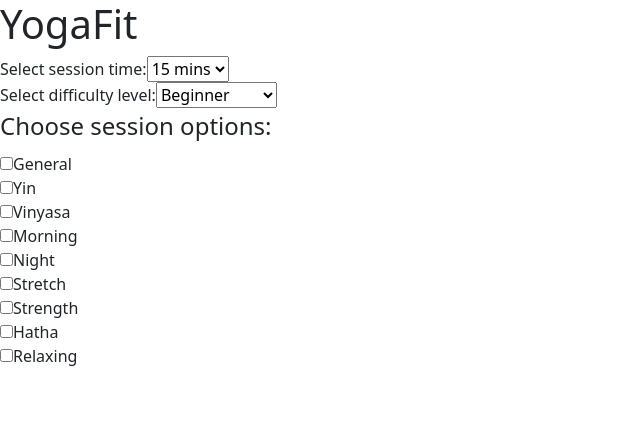
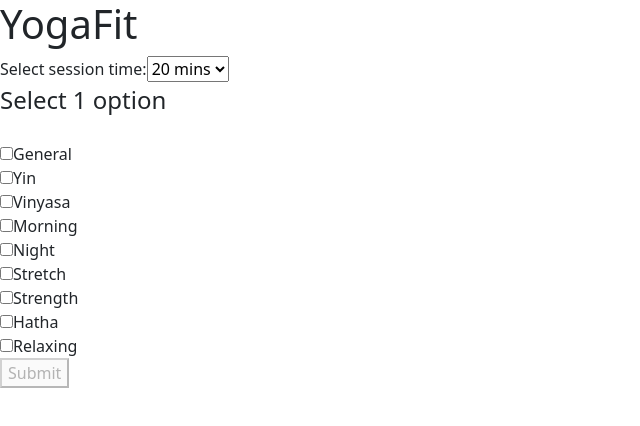
Before and after one commit to hannasophian/yogafit, a React (Create React App) app: page / in a window 1280 px wide. Shown: the top 426 px of the page, without its empty margins (0-640 px from the left). Built offline with nearby package versions, Linux system fonts and the light colour scheme.

Commit message:
Revert "Revert "Created basic app yay""

```diff
--- a/src/App.tsx
+++ b/src/App.tsx
@@ -1,12 +1,22 @@
 // import React from "react";
+import { useState } from "react";
 import AppHeader from "./components/AppHeader";
 import OptionSelector from "./components/OptionSelector";
+import VideoDisplay from "./components/VideoDisplay";
+// import { Video } from "./utils/Video";
 
 function App() {
+  const [videoIDs, setVideoIDs] = useState<string[]>([]);
+
+  // useEffect(() => console.log(videoIDs), [videoIDs])
+
   return (
     <div className="App">
       <AppHeader />
-      <OptionSelector />
+      <OptionSelector
+        handleSetVideoIDs={(newVideoIDs: string[]) => setVideoIDs(newVideoIDs)}
+      />
+      <VideoDisplay vidIDs={videoIDs} />
     </div>
   );
 }
--- a/src/components/OptionSelector.tsx
+++ b/src/components/OptionSelector.tsx
@@ -1,9 +1,18 @@
-import React, { useEffect, useState } from "react";
+import React, { useState } from "react";
+import MaxCheckMessage from "../utils/MaxCheckMessage";
 
-export default function OptionSelector(): JSX.Element {
+// import { Video } from "../utils/Video";
+
+interface OptionSelectorProps {
+  handleSetVideoIDs(newVideoIDs: string[]): void;
+}
+
+export default function OptionSelector({
+  handleSetVideoIDs,
+}: OptionSelectorProps): JSX.Element {
   // time options
-  const times = [15, 20, 30, 45, 60];
-  const tagLimits = [1, 1, 2, 2, 3];
+  const times = [20, 30, 45, 60];
+  const tagLimits = [1, 2, 2, 3];
   const timeOptions = times.map((time) => (
     <option key={time} value={time}>
       {time} mins
@@ -12,12 +21,12 @@
   const [duration, setDuration] = useState<number>(times[0]);
 
   // level options
-  const [level, setLevel] = useState<number>(1);
-  const levels = [1, 2, 3];
-  const levelsToShow = ["Beginner", "Intermediate", "Advanced"];
-  const levelOptions = levels.map((level) => (
-    <option value={level}>{levelsToShow[levels.indexOf(level)]}</option>
-  ));
+  // const [level, setLevel] = useState<number>(1);
+  // const levels = [1, 2, 3];
+  // const levelsToShow = ["Beginner", "Intermediate", "Advanced"];
+  // const levelOptions = levels.map((level) => (
+  //   <option value={level}>{levelsToShow[levels.indexOf(level)]}</option>
+  // ));
 
   //   tag options
   const [tags, setTags] = useState<string[]>([]);
@@ -73,36 +82,69 @@
       }
     }
   };
-  useEffect(() => console.log(duration, level, tags), [duration, level, tags]);
+  //   useEffect(() => console.log(duration, level, tags), [duration, level, tags]);
+
+  async function getVideosDb(duration: number, tags: string[]) {
+    fetch(
+      `https://yogafit-server.herokuapp.com/getvideos/3/${duration}/${tags.join(
+        "/"
+      )}`
+    )
+      .then((res) => {
+        return res.json();
+      })
+      .then(
+        (video) => {
+          // console.log(video.data.videoIDs);
+          handleSetVideoIDs(video.data.videoIDs);
+        }
+        // (error) => console.log(error)
+      )
+      .catch((error) => console.log(error));
+  }
 
   return (
     <div className="OptionSelector">
       {/* select time */}
       <label id="timeselector">Select session time: </label>
       <select
+        key="timeselections"
         id="timeselector"
         value={duration}
-        onChange={(e) => setDuration(parseInt(e.target.value))}
+        onChange={(e) => {
+          setDuration(parseInt(e.target.value));
+        }}
       >
         {timeOptions}
       </select>
 
       <br />
       {/* select difficulty level*/}
-      <label id="levelSelector">Select difficulty level: </label>
+      {/* <label id="levelSelector">Select difficulty level: </label>
       <select
         name="levelSelector"
         id="levelSelector"
         onChange={(e) => setLevel(parseInt(e.target.value))}
       >
         {levelOptions}
-      </select>
+      </select> */}
 
       {/* Select options */}
-      <fieldset>
-        <legend>Choose session options:</legend>
+      <fieldset key="optionselection">
+        <legend>
+          <MaxCheckMessage duration={duration} />
+        </legend>
         {typesOptions}
       </fieldset>
+
+      <button
+        disabled={
+          tags.length === 0 || tags.length > tagLimits[times.indexOf(duration)]
+        }
+        onClick={() => getVideosDb(duration, tags)}
+      >
+        Submit
+      </button>
     </div>
   );
 }
--- /dev/null
+++ b/src/components/VideoDisplay.tsx
@@ -0,0 +1,15 @@
+export default function VideoDisplay(props: { vidIDs: string[] }): JSX.Element {
+  let showVids;
+  if (props.vidIDs.length !== 0) {
+    showVids = props.vidIDs.map((id) => (
+      <iframe
+        // key = {id}
+        title={id}
+        width="420"
+        height="315"
+        src={`https://www.youtube.com/embed/${id}`}
+      ></iframe>
+    ));
+  }
+  return <>{showVids}</>;
+}
--- /dev/null
+++ b/src/utils/MaxCheckMessage.tsx
@@ -0,0 +1,23 @@
+interface MaxCheckMessageProps {
+  duration: number;
+}
+export default function MaxCheckMessage(
+  props: MaxCheckMessageProps
+): JSX.Element {
+  switch (props.duration) {
+    case 20:
+      return <p>Select 1 option</p>;
+    // break;
+    case 30:
+      return <p>Select 1-2 options</p>;
+    // break;
+    case 45:
+      return <p>Select 1-2 options</p>;
+    // break;
+    case 60:
+      return <p>Select 1-3 options</p>;
+    // break;
+    default:
+      return <></>;
+  }
+}
--- /dev/null
+++ b/src/utils/Video.tsx
@@ -0,0 +1,7 @@
+export interface Video {
+  id: number;
+  youtube_id: string;
+  duration: number;
+  tag: string;
+  level: number;
+}
```
